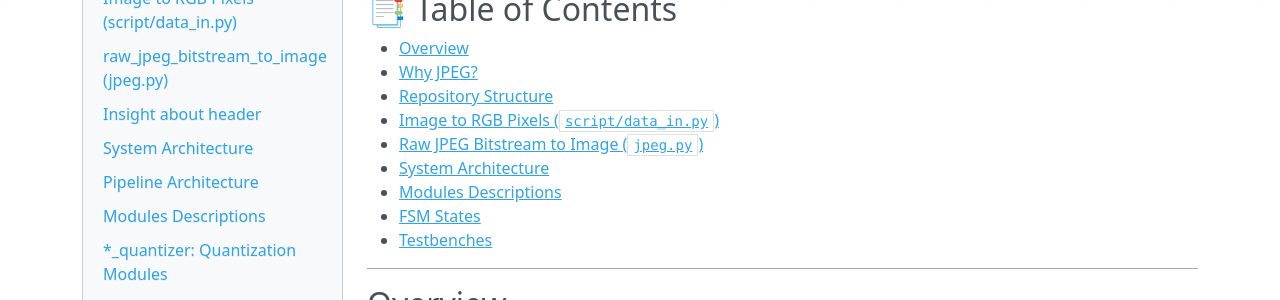
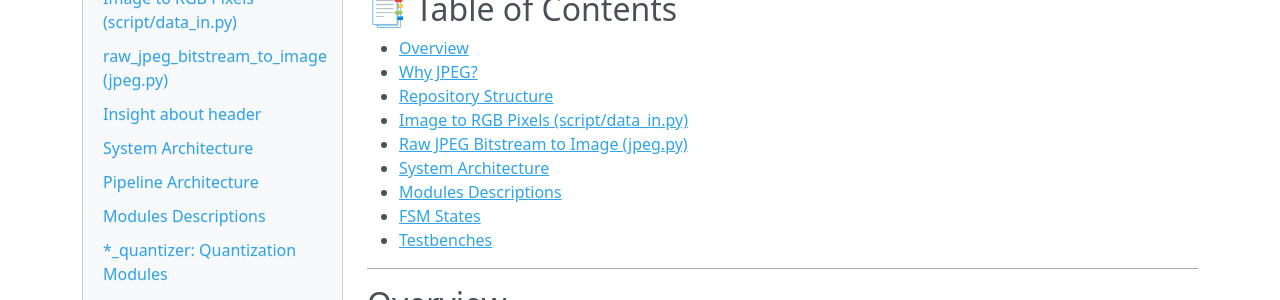
Before and after one commit to rmknae/JPEG--ENCODER, an MkDocs documentation site: the page built from docs/index.md, in a window 1280 px wide and 900 px high. Shown: the part 300-600 px from the top of the window. Built offline with MkDocs 1.6.1, drawn with Linux system fonts in a browser that asks for light colours; nearby versions of some CDN libraries.

```diff
--- a/docs/index.md
+++ b/docs/index.md
@@ -10,8 +10,8 @@
 - [Overview](#overview)
 - [Why JPEG?](#why-jpeg)
 - [Repository Structure](#repository-structure)
-- [Image to RGB Pixels (`script/data_in.py`)](#image-to-rgb-pixels-scriptdatainpy)
-- [Raw JPEG Bitstream to Image (`jpeg.py`)](#raw_jpeg-bitstream-to-image-jpegpy)
+- [Image to RGB Pixels (script/data_in.py)](#image-to-rgb-pixels-scriptdatainpy)
+- [Raw JPEG Bitstream to Image (jpeg.py)](#raw-jpeg-bitstream-to-image-jpegpy)
 - [System Architecture](#system-architecture)
 - [Modules Descriptions](#modules-descriptions)
 - [FSM States](#fsm-states)
```
